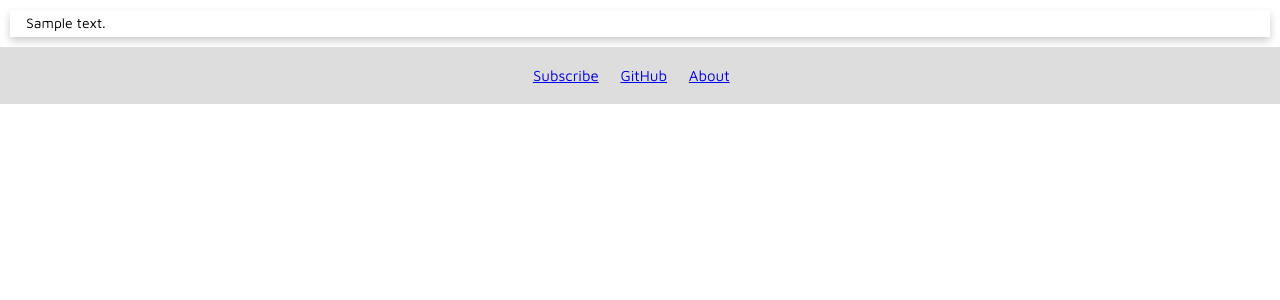
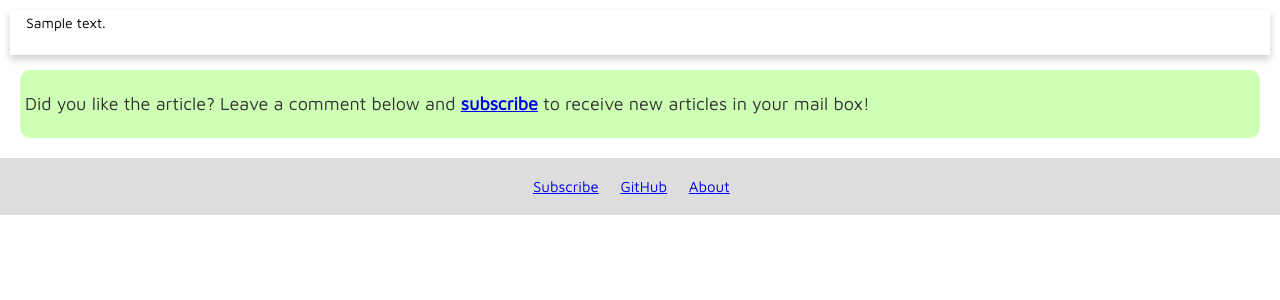
Before and after one commit to mikaeilorfanian/lightning, a Python web app: template templates/article-template.html in a window 1280 px wide. Shown: the part 213-513 px from the top of the page. Run offline with Jinja, Linux system fonts and the light colour scheme; the template is opened without the code that fills it: most values are stand-ins (such as "Sample title", 1, 10 or a date in 2020).

Commit message:
Add bubble reminding user about commenting and subscribing

```diff
--- a/templates/article-template.html
+++ b/templates/article-template.html
@@ -71,6 +71,19 @@
             margin-inline-start: 40px;
             margin-inline-end: 40px;
         }
+        .subscribe-comment-bubble {
+          position:relative;
+          padding:5px;
+          margin:15px;
+          color:#333;
+          background:rgb(205, 255, 180);
+          /* css3 */
+          -webkit-border-radius:10px;
+          -moz-border-radius:10px;
+          border-radius:10px;
+        }
+
+        .subscribe-comment-bubble p {font-size:18px; line-height:1.25em;}
         </style>
 {% endblock %}
 {% block body %}
@@ -80,7 +93,13 @@
             <article>
                 {{article.body|safe}}
             </article>
+            <br>
         </div>
+          <div class="subscribe-comment-bubble">
+            <p>
+              Did you like the article? Leave a comment below and <a href='http://eepurl.com/gwvyCT'><strong>subscribe</strong></a> to receive new articles in your mail box!
+            </p>
+          </div>
     </div>
 </div>
 {% endblock %}
```
